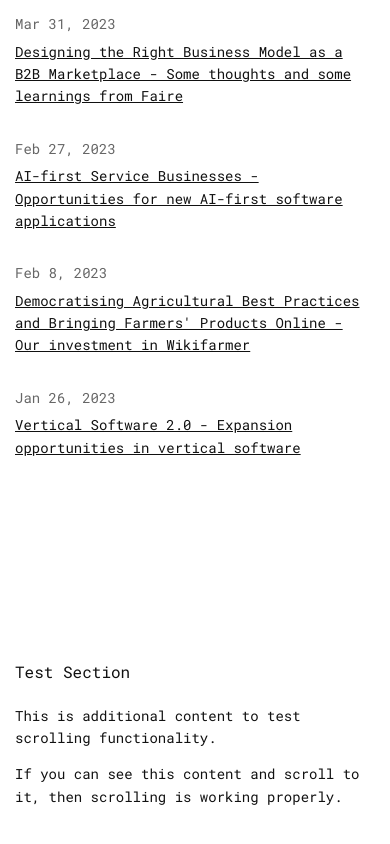
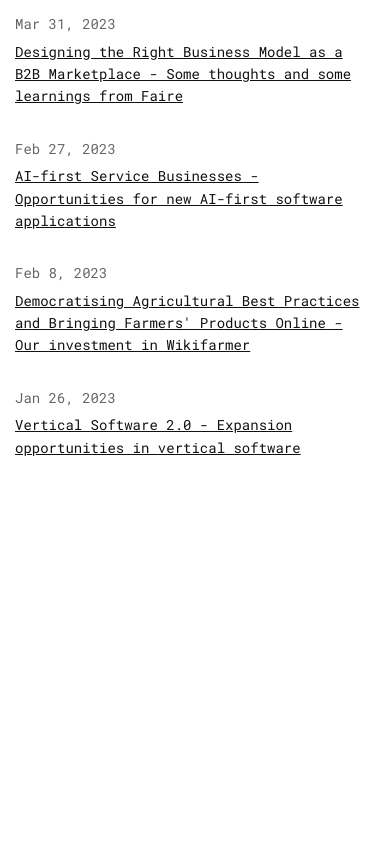
Before and after one commit to louiscoppey/website, a website: page blog.html in a window 390 px wide. Shown: the part 805-1649 px from the top of the page. After the commit the page ends 1324 px from the top, so only its background shows below. Drawn offline with Linux system fonts and the light colour scheme.

```diff
--- a/blog.html
+++ b/blog.html
@@ -315,12 +315,7 @@
     </ul>
   </section>
 
-  <!-- Additional content to ensure scrolling works -->
-  <section style="margin-top: 200px;">
-    <h2>Test Section</h2>
-    <p>This is additional content to test scrolling functionality.</p>
-    <p>If you can see this content and scroll to it, then scrolling is working properly.</p>
-  </section>
+
 </main>
 
 </body>
```
Also changed, not shown: portfolio.html (+6 -0 lines).
